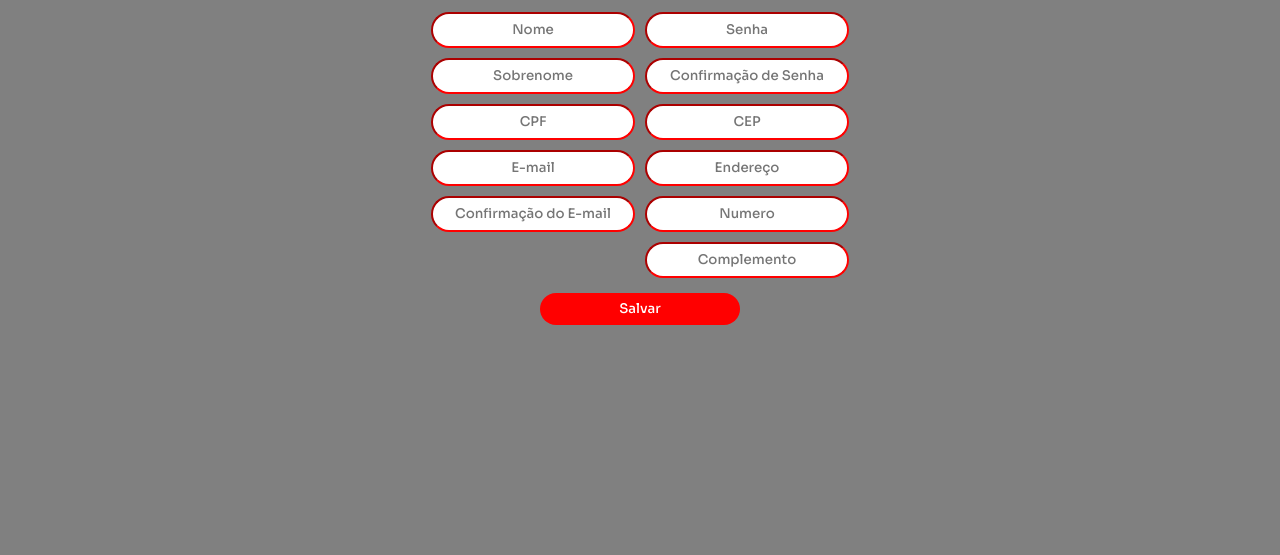
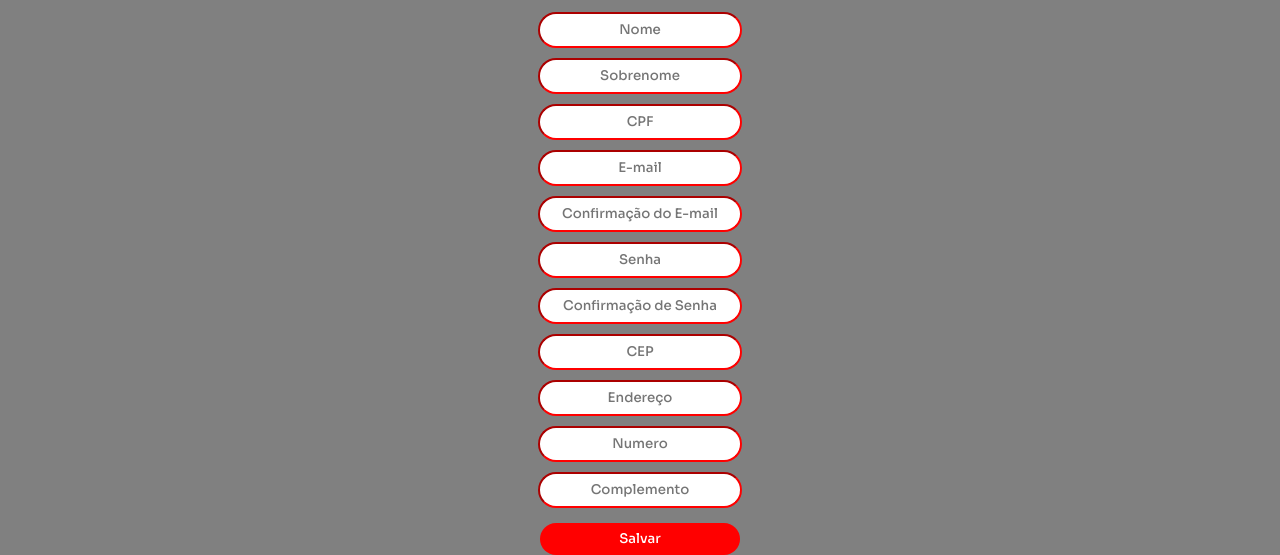
Before and after one commit to lucasrossi0/Project-Web, a plain HTML site: page Tela de Cadastro/HTML/cadastro.html in a window 1280 px wide. Shown: the part 267-822 px from the top of the page. Before the commit the page ends 800 px from the top, so only its background shows below. Drawn offline with Linux system fonts and the light colour scheme.

Commit message:
Tela-cadastro

```diff
--- a/Tela de Cadastro/CSS/estilo-cadastro.css
+++ b/Tela de Cadastro/CSS/estilo-cadastro.css
@@ -113,6 +113,7 @@ nav ul li a{
 .content .content-left .input {
     width: 100%;
     display: flex;
+    flex-direction: column;
 }
 
 .content .content-left input {
@@ -125,16 +126,6 @@ nav ul li a{
     width: 200px;
     color: black;
     margin: 5px;
-}
-
-.input .left {
-    display: flex;
-    flex-direction: column;
-}
-
-.input .right {
-    display: flex;
-    flex-direction: column;
 }
 
 
--- a/Tela de Cadastro/HTML/cadastro.html
+++ b/Tela de Cadastro/HTML/cadastro.html
@@ -38,6 +38,7 @@
                 </div>
               </div>
           </div>
+        </div>
     <div class="content">
         <div class="content-left">
             <div class="txt">
@@ -45,26 +46,21 @@
                 <h3>Cadastro</h3>
             </div>
             <div class="input">
-              <div class="left">
                 <input type="text" placeholder="Nome">
                 <input type="text" placeholder="Sobrenome">
                 <input type="text" placeholder="CPF">
                 <input type="text" placeholder="E-mail">
                 <input type="text" placeholder="Confirmação do E-mail">
-              </div>
-              <div class="right">
                 <input type="password" placeholder="Senha">
                 <input type="password" placeholder="Confirmação de Senha">
                 <input type="text" placeholder="CEP">
                 <input type="text" placeholder="Endereço">
                 <input type="text" placeholder="Numero">
                 <input type="text" placeholder="Complemento">
-              </div>
             </div>
             <div class="btn-save">
               <button>Salvar</button>
             </div>
         </div>
-    </div>
 </body>
 </html>
```
